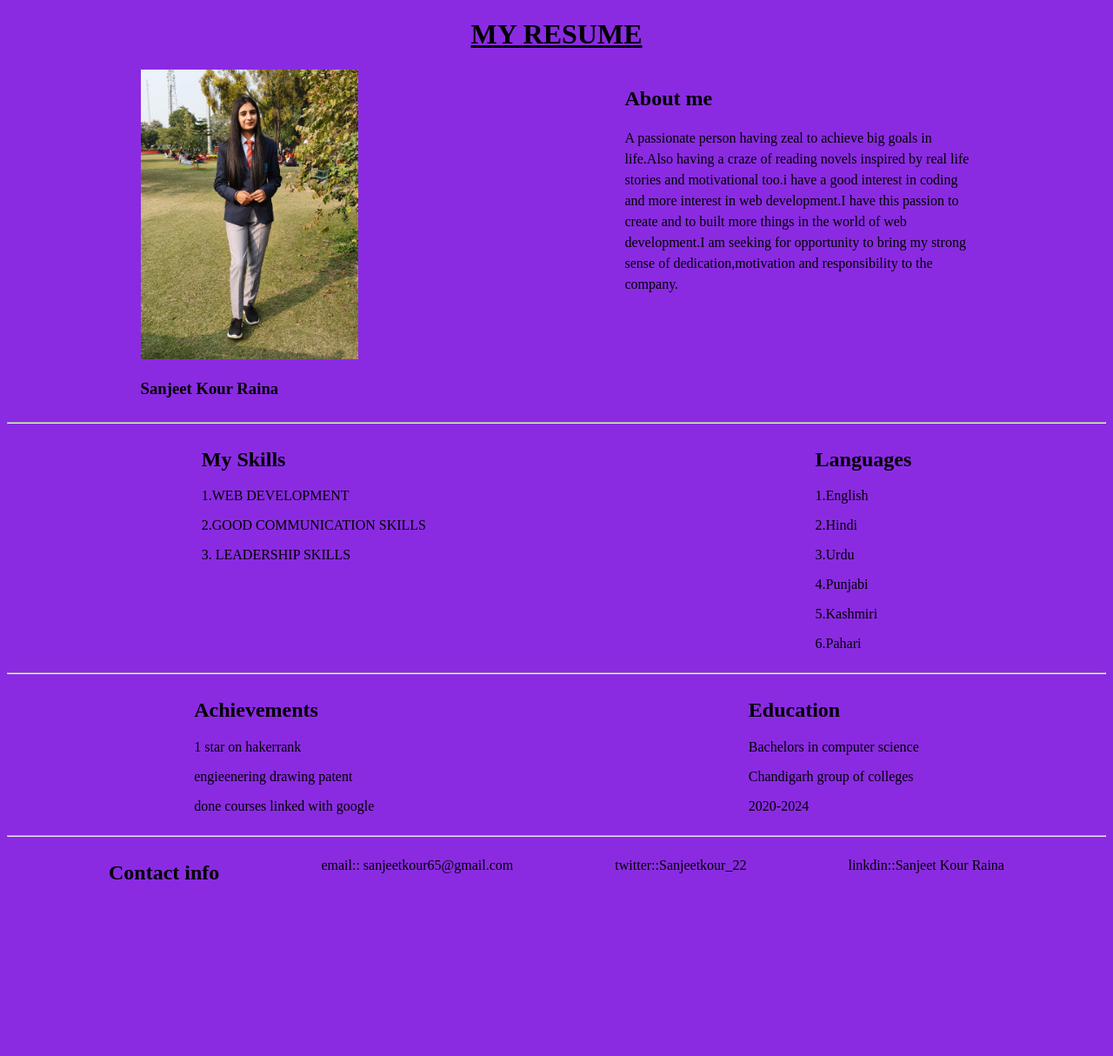
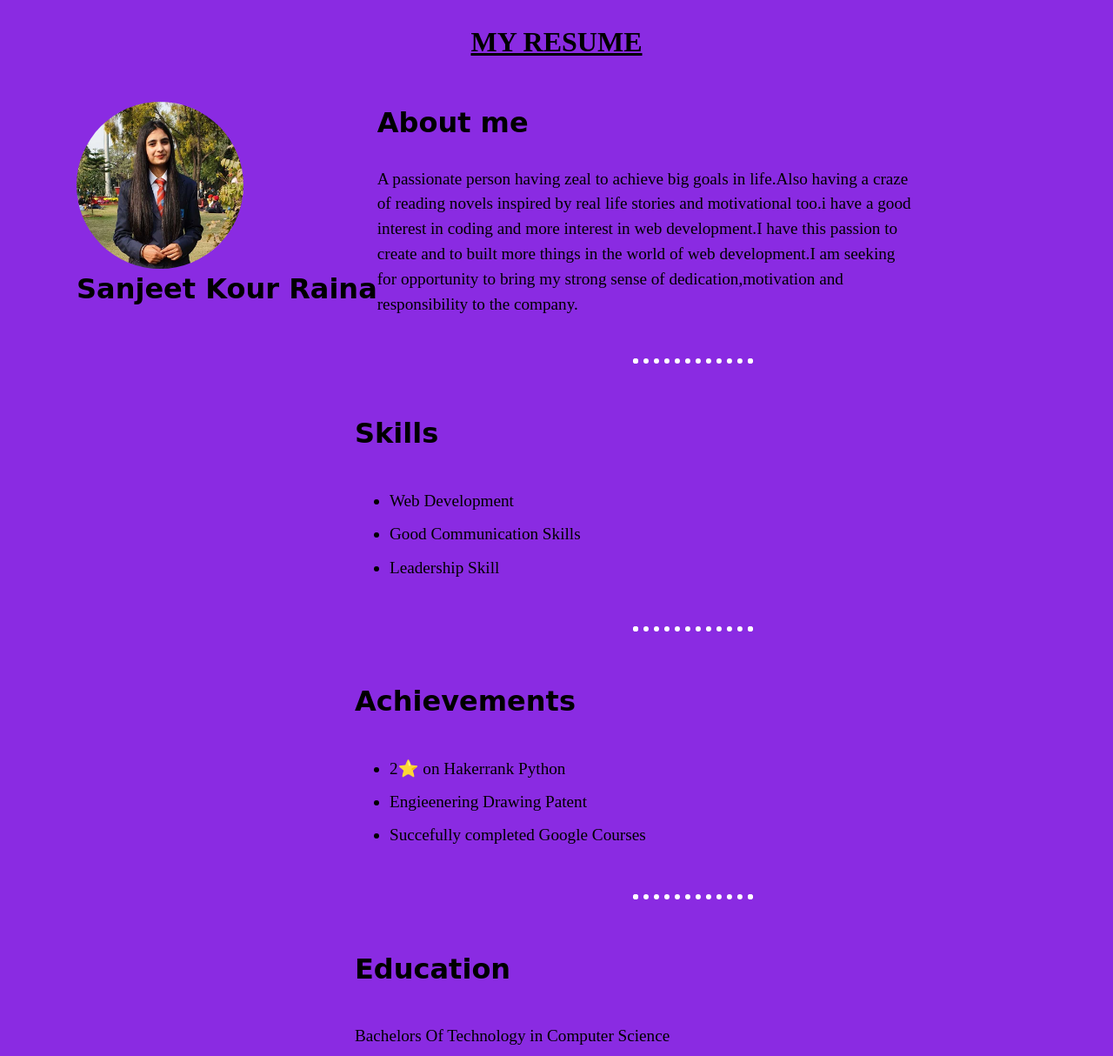
Before and after one commit to Sanjeetk22/website_practice, a plain HTML site: page index.html in a window 1280 px wide. Shown: the top 1214 px of the page at 87% size. Before the commit the page ends 1045 px from the top, so only its background shows below. Drawn offline with Linux system fonts and the light colour scheme; a web font is replaced by a local one.

Commit message:
Done some changes

```diff
--- a/index.html
+++ b/index.html
@@ -1,103 +1,90 @@
 <!DOCTYPE html>
 <html lang="en">
+
 <head>
   <meta charset="UTF-8" />
   <meta http-equiv="X-UA-Compatible" content="IE=edge" />
   <meta name="viewport" content="width=device-width, initial-scale=1.0" />
   <title>our website</title>
-    <style>
-      body{
-        background-color: blueviolet;
-      }
-      img {
-        width: 250px;
-      }
-      h1 {
-        text-align: center;
-        text-decoration: underline;
-      }
-      .pera {
-        width: 400px;
-        line-height: 1.5;
-      }
-      .third{
-        display: flex;
-        justify-content: space-around;
-      }
-      .fourth{
-        display: flex;
-        justify-content: space-around;
-      }
-      .bc{
-        display: flex;
-        justify-content: space-around;
-      }
-      .mc{
-        display: flex;
-        justify-content: space-evenly;
-      }
-    </style>
+  <link rel="preconnect" href="https://fonts.googleapis.com">
+  <link rel="preconnect" href="https://fonts.gstatic.com" crossorigin>
+  <link href="https://fonts.googleapis.com/css2?family=Montaga&family=MonteCarlo&family=Quintessential&display=swap"
+    rel="stylesheet">
+  <link rel="stylesheet" href="style.css" />
 </head>
+
 <body>
-    <h1>MY RESUME</h1>
-    <div class="third">
-    <div class="first">
-    <img src="my photo.jpeg" alt="my photo" />
-    <h3>Sanjeet Kour Raina</h3>
+
+  <h1 class="main-heading">MY RESUME</h1>
+
+  <div class="intro">
+    <img src="Photo.jpeg" alt="my photo" />
+    <h3 class="name">Sanjeet Kour Raina</h3>
   </div>
-  <div class="second">
-    <h2>About me</h2>
 
-    <p class="pera">
-      A passionate person having zeal to achieve big goals in life.Also having a
-      craze of reading novels inspired by real life stories and motivational
-      too.i have a good interest in coding and more interest in web
-      development.I have this passion to create and to built more things in the
-      world of web development.I am seeking for opportunity to bring my strong
-      sense of dedication,motivation and responsibility to the company.
+  <div class="pera">
+    <h2 class="about">About me</h2>
+
+    <p>
+      A passionate person having zeal to achieve big goals in life.Also
+      having a craze of reading novels inspired by real life stories and
+      motivational too.i have a good interest in coding and more interest in
+      web development.I have this passion to create and to built more things
+      in the world of web development.I am seeking for opportunity to bring
+      my strong sense of dedication,motivation and responsibility to the
+      company.
     </p>
   </div>
+
+  <hr>
+
+
+  <div class="skills">
+    <h2 class="skill-heading">Skills</h2>
+    <ul>
+      <li>Web Development</li>
+      <li>Good Communication Skills</li>
+      <li>Leadership Skill</li>
+    </ul>
   </div>
+
   <hr>
-    <div class="fourth">
-      <div class="fifth">
-    <h2>My Skills</h2>
-    <p>1.WEB DEVELOPMENT </p>
-    <p>2.GOOD COMMUNICATION SKILLS</p>
-    <P>3. LEADERSHIP SKILLS</P>
-  </div>
-    <div class="sixth">
-   <h2>Languages</h2>
-   <P>1.English</P>
+
+  <!-- <h2>Languages</h2>
+      <p>1.English</p>
       <p>2.Hindi</p>
       <p>3.Urdu</p>
       <p>4.Punjabi</p>
-   <P>5.Kashmiri</P>
-   <p>6.Pahari</p>
+      <p>5.Kashmiri</p>
+      <p>6.Pahari</p> -->
+
+
+  <div class="achievements">
+    <h2 class="achieve">Achievements</h2>
+    <ul>
+      <li>2⭐ on Hakerrank Python</li>
+      <li>Engieenering Drawing Patent</li>
+      <li>Succefully completed Google Courses</li>
+    </ul>
   </div>
-</div>
+
   <hr>
-   <div class="bc">
-   <div class="pagal">
-   <h2>Achievements</h2>
-   <p>1 star on hakerrank</p>
-   <p>engieenering drawing patent</p>
-   <p>done courses linked with google</p>
-  </div>
-  <div class="kuta">
-   <h2>Education</h2>
-   <p> Bachelors in computer science</p>
-   <p>Chandigarh group of colleges</p>
+
+  <div class="education">
+  <h2 class="edu">Education</h2>
+  <p>Bachelors Of Technology in Computer Science</p>
+  <p>Chandigarh Group of Colleges, Landran</p>
   <p>2020-2024</p>
 </div>
+
+<hr>
+
+  <div class="contact">
+  <h2 class="contact-heading">Contact info</h2>
+  <p>Gmail: sanjeetkour65@gmail.com</p>
+  <p>Twitter: <a href="www.twitter.com/Sanjeetkour_22">Sanjeet Kour Raina</a></p>
+  <p>Linkdin: <a href="www.linkedin.com/in/sanjeet-kour-raina-52648622a/">Sanjeet Kour Raina</a></p>
 </div>
-<hr>
-<div class="mc">
-   <h2>Contact info</h2>
-   <p>email:: sanjeetkour65@gmail.com</p>
-   <p>twitter::Sanjeetkour_22</p>
-   <p>linkdin::Sanjeet Kour Raina</p>
-  </div>
+</body>
 
-  </body>
 </html>
--- /dev/null
+++ b/style.css
@@ -0,0 +1,85 @@
+body{
+    background-color: blueviolet;
+  }
+
+  a{
+    text-decoration: none;
+  }
+
+  img {
+    width: 12rem;
+    border-radius: 50%;
+    margin-bottom: 0;
+  }
+  .intro{
+      float: left;
+      margin-left: 5rem;
+  }
+  .main-heading{
+    text-align: center;
+    text-decoration: underline;
+    font-family: 'Montaga', serif;
+    margin: 30px auto 50px;
+  }
+  .name{
+    font-family: 'MonteCarlo', cursive;
+    font-size: 2rem;
+    margin-top: 0;
+  }
+  .pera {
+    width: 50vw;
+    margin-left: 25rem;
+    line-height: 1.5;
+    text-align: left;
+    font-size: 1.2rem;
+  }
+  .about{
+    font-family: 'Quintessential', cursive;
+    font-size: 2rem;
+  }
+  hr{
+    width: 10%;
+    border: dotted 6px white;
+    border-bottom: none;
+    margin: 6vh auto 6vh 90vh;
+  }
+
+  .skills{
+    margin-left: 25rem;
+    font-size: 1.2rem;
+    line-height: 2;
+  }
+  .skill-heading{
+    font-family: 'Quintessential', cursive;
+    font-size: 2rem;
+  }
+
+  .achievements{
+    margin-left: 25rem;
+    font-size: 1.2rem;
+    line-height: 2;
+  }
+  .achieve{
+    font-family: 'Quintessential', cursive;
+    font-size: 2rem;
+  }
+
+  .education{
+    margin-left: 25rem;
+    font-size: 1.2rem;
+    line-height: 2;
+  }
+  .edu{
+    font-family: 'Quintessential', cursive;
+    font-size: 2rem;
+  }
+
+  .contact{
+    margin-left: 25rem;
+    font-size: 1.2rem;
+    line-height: 2;
+  }
+  .contact-heading{
+    font-family: 'Quintessential', cursive;
+    font-size: 2rem;
+  }
```
Also changed, not shown: Photo.jpeg (added). Lines whose indentation alone changed are shown as unchanged.
